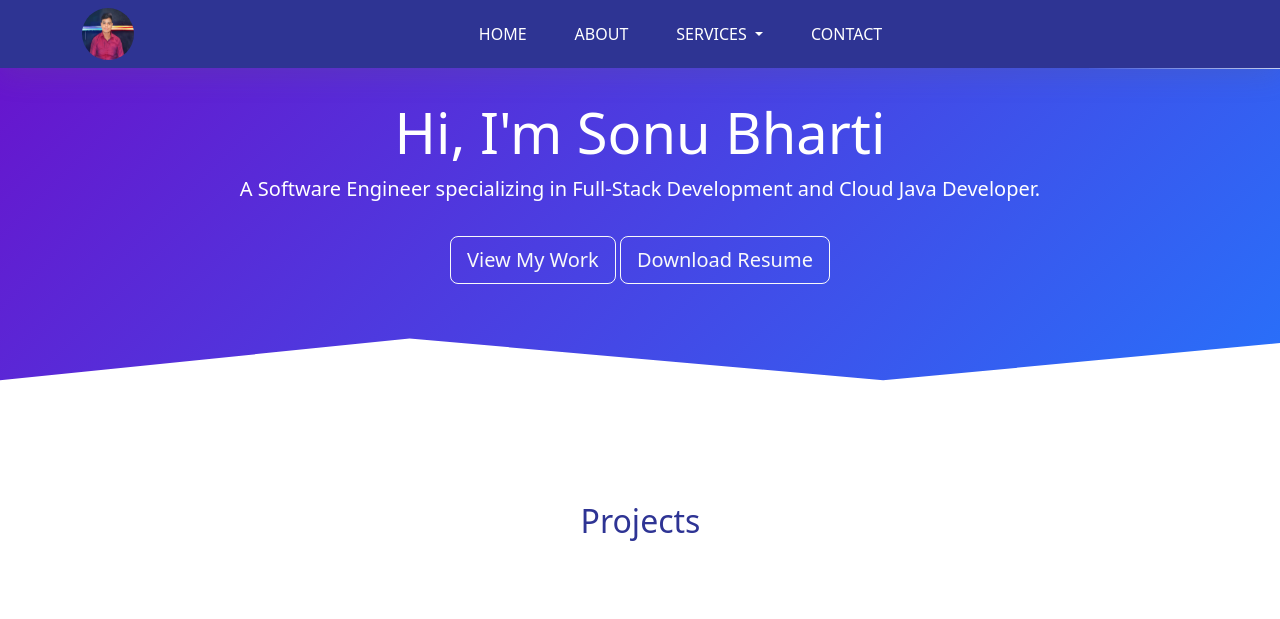
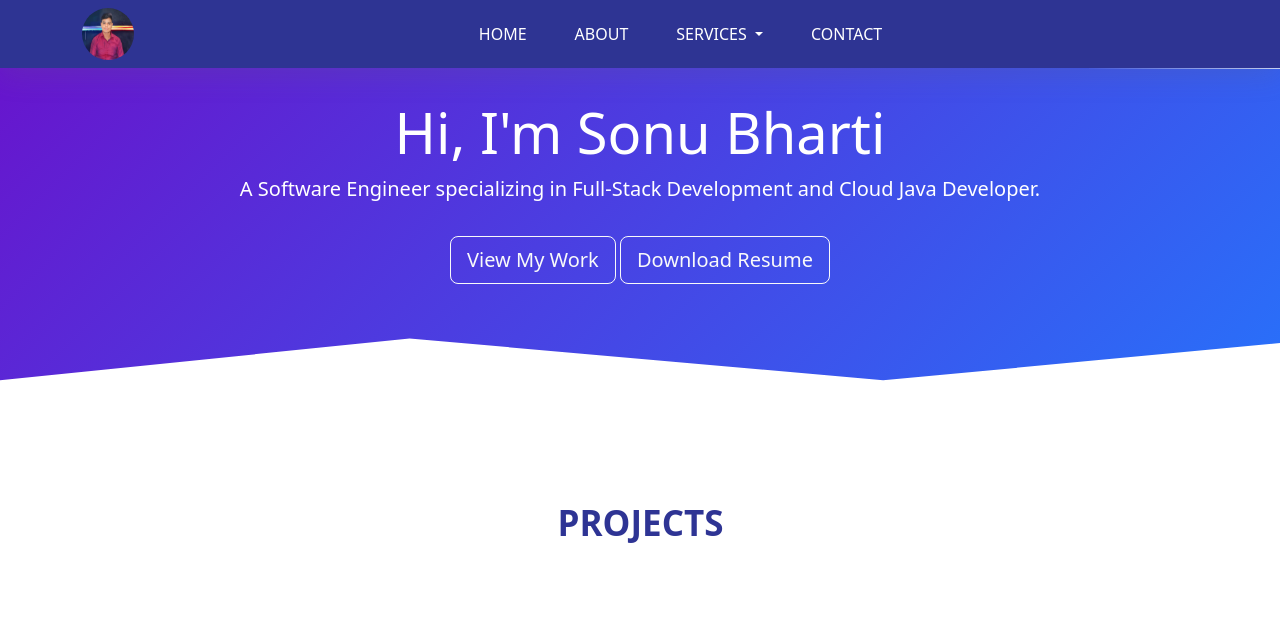
Before and after one commit to bhartisonugit9432/portfolio, a plain HTML site: page index.html in a window 1280 px wide. Shown: the top 619 px of the page. Drawn offline with nearby package versions, Linux system fonts and the light colour scheme; grey boxes are pictures that could not be loaded; a script that the page names is missing.

Commit message:
Update style.css

```diff
--- a/Assets/css/style.css
+++ b/Assets/css/style.css
@@ -77,38 +77,13 @@ body {
     height: 90px;
     margin-top: 12px;
     padding: 18px;
+    text-transform: uppercase;
+    font-size: 35px;
+    font-weight: 700;
 /*     clip-path: polygon(88% 16%, 100% 48%, 86% 80%, 10% 81%, 0% 48%, 11% 15%); */
     text-align: center;
 
  }
-/* .skills-section .project-text h2 {
-  text-align: center;
-  text-transform: uppercase;
-  padding-bottom: 5px;
-} */
-/* .skills-section .project-text h2 {
-  width: 28px;
-  color:var(--blue);
-  height: 5px;
-  display: block;
-  content: "";
-  position: absolute;
-  bottom: -74px;
-  left: 50%;
-  margin-left: -14px;
-  background-color: #b80000;
-} */
-/* .skills-section .project-text h2:after {
-  width: 100px;
-  height: 1px;
-  display: block;
-  content: "";
-  position: relative;
-  margin-top: 25px;
-  left: 50%;
-  margin-left: -50px;
-  background-color: #b80000;
-} */
 
 .project-card {
     transition: transform 0.3s;
```
